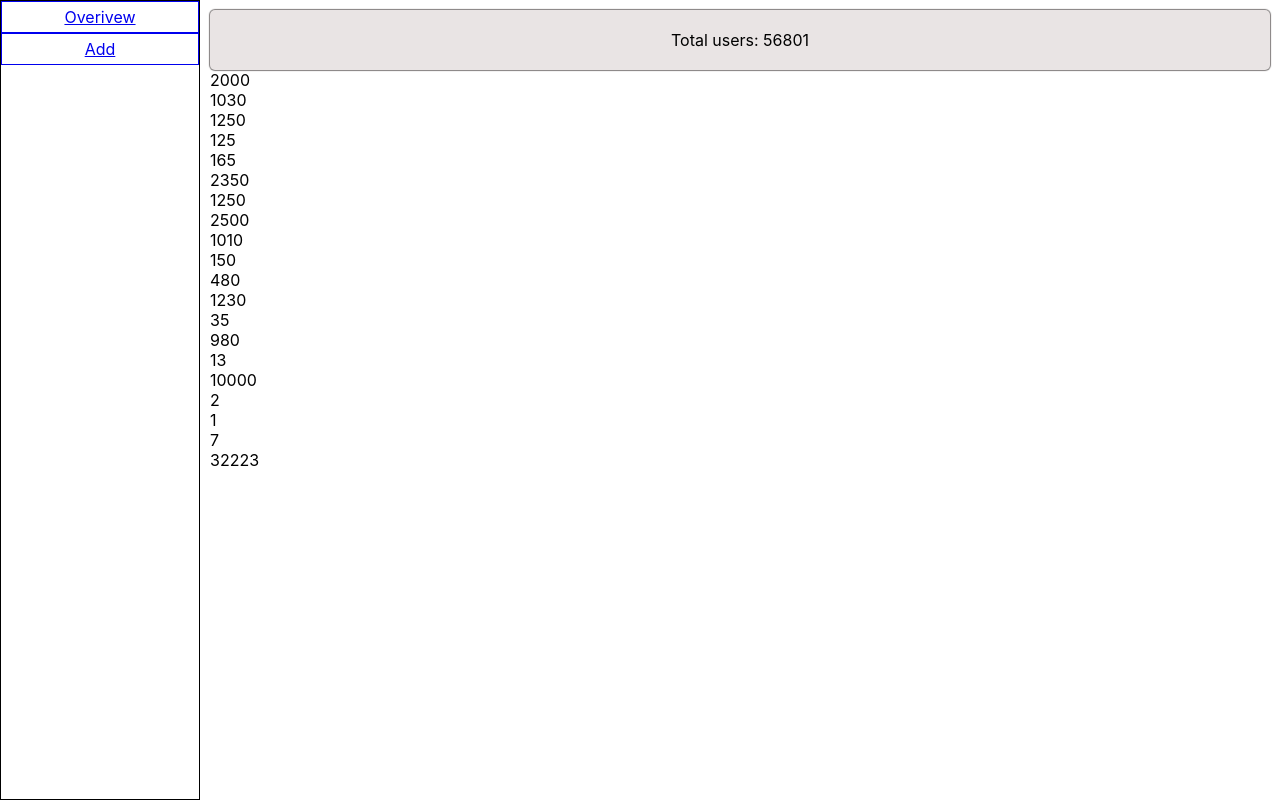
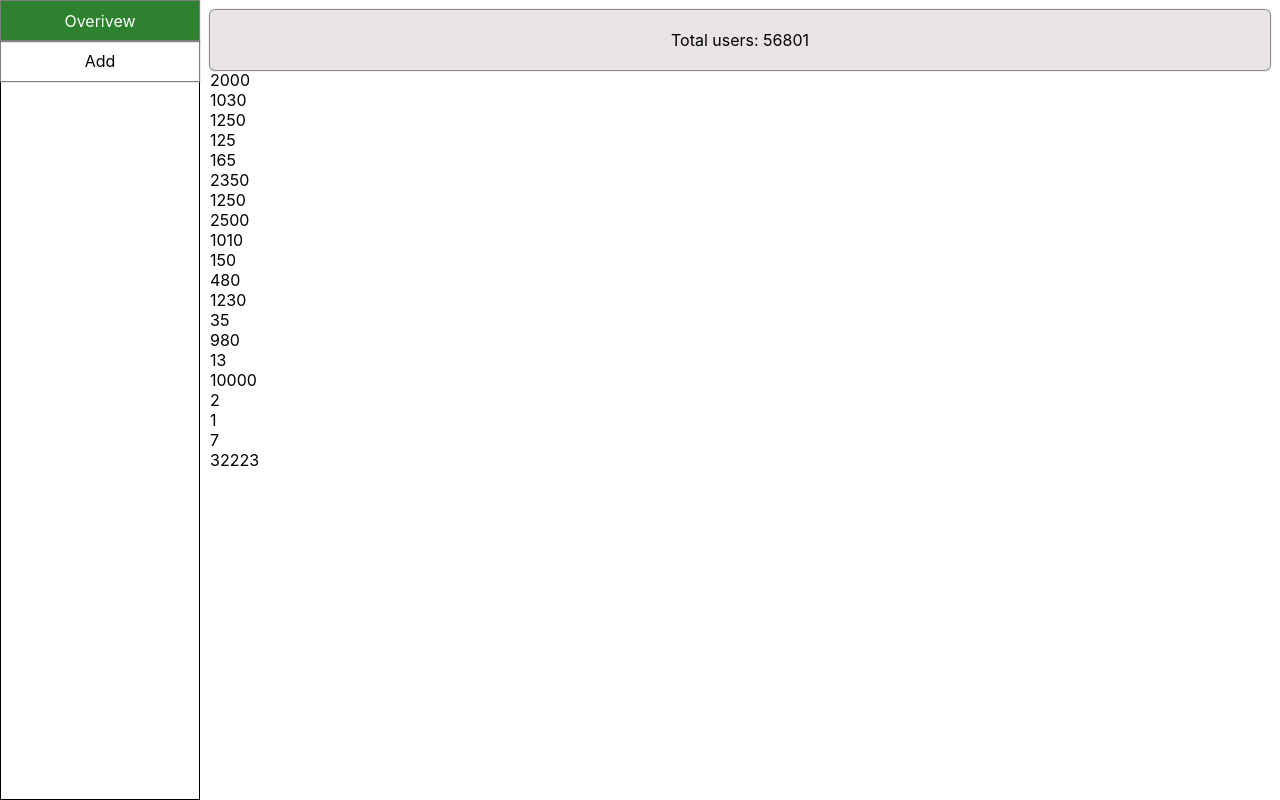
Before and after one commit to lioryarkon9/location-tracker, a React (Create React App) app in the folder client/: page /overview in a window 1280 px wide. Built offline with nearby package versions, Linux system fonts and the light colour scheme.

Commit message:
navigation buttons design;

```diff
--- a/client/src/components/Layout.tsx
+++ b/client/src/components/Layout.tsx
@@ -1,25 +1,33 @@
 import styled from "styled-components";
-import { Link as RouterLink } from "react-router-dom";
+import { Link as RouterLink, useLocation } from "react-router-dom";
+
+import {theme} from '../theme';
 
 function Layout({ children }): JSX.Element {
+  const {pathname} = useLocation();
+
   return (
     <Container>
       <Content>{children}</Content>
       <Menu>
-        <Link to="/overview">Overivew</Link>
-        <Link to="/add">Add</Link>
+        <Link to="/overview" isActive={pathname === "/overview"}>Overivew</Link>
+        <Link to="/add" isActive={pathname === "/add"}>Add</Link>
       </Menu>
     </Container>
   );
 }
 
 const Link = styled(RouterLink)`
+  background-color: ${({isActive}) => isActive ? theme.colors.activeElement : "inherit"};
+  color: ${({isActive}) => isActive ? theme.colors.activeFont : "inherit"};
+  text-decoration: none;
   width: 100%;
   display: flex;
   justify-content: center;
-  padding: 5px;
-  border: 1px solid;
+  padding: 10px 0;
+  box-shadow: ${theme.boxShadow};
   @media only screen and (max-width: 600px) {
+    padding: 5px 0;
     align-items: center;
     width: 50%;
   }
--- a/client/src/theme.ts
+++ b/client/src/theme.ts
@@ -2,6 +2,8 @@ const BOX_BORDER_COLOR = "#827e7e";
 
 export const theme = {
   colors: {
+    activeElement: "#2e812e",
+    activeFont: "#fff",
     boxBackground: "#e9e4e4",
     boxBorder: BOX_BORDER_COLOR,
   },
```
